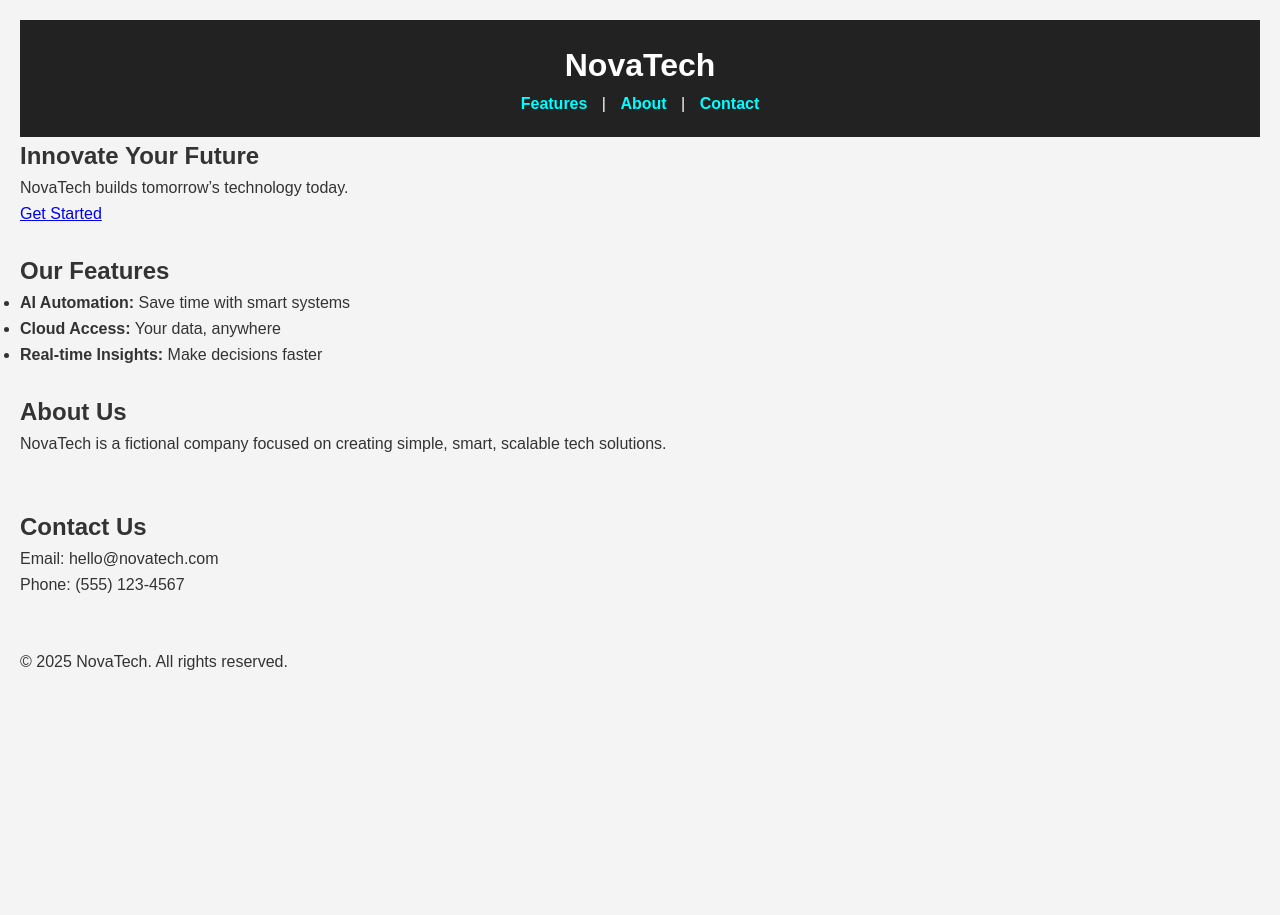
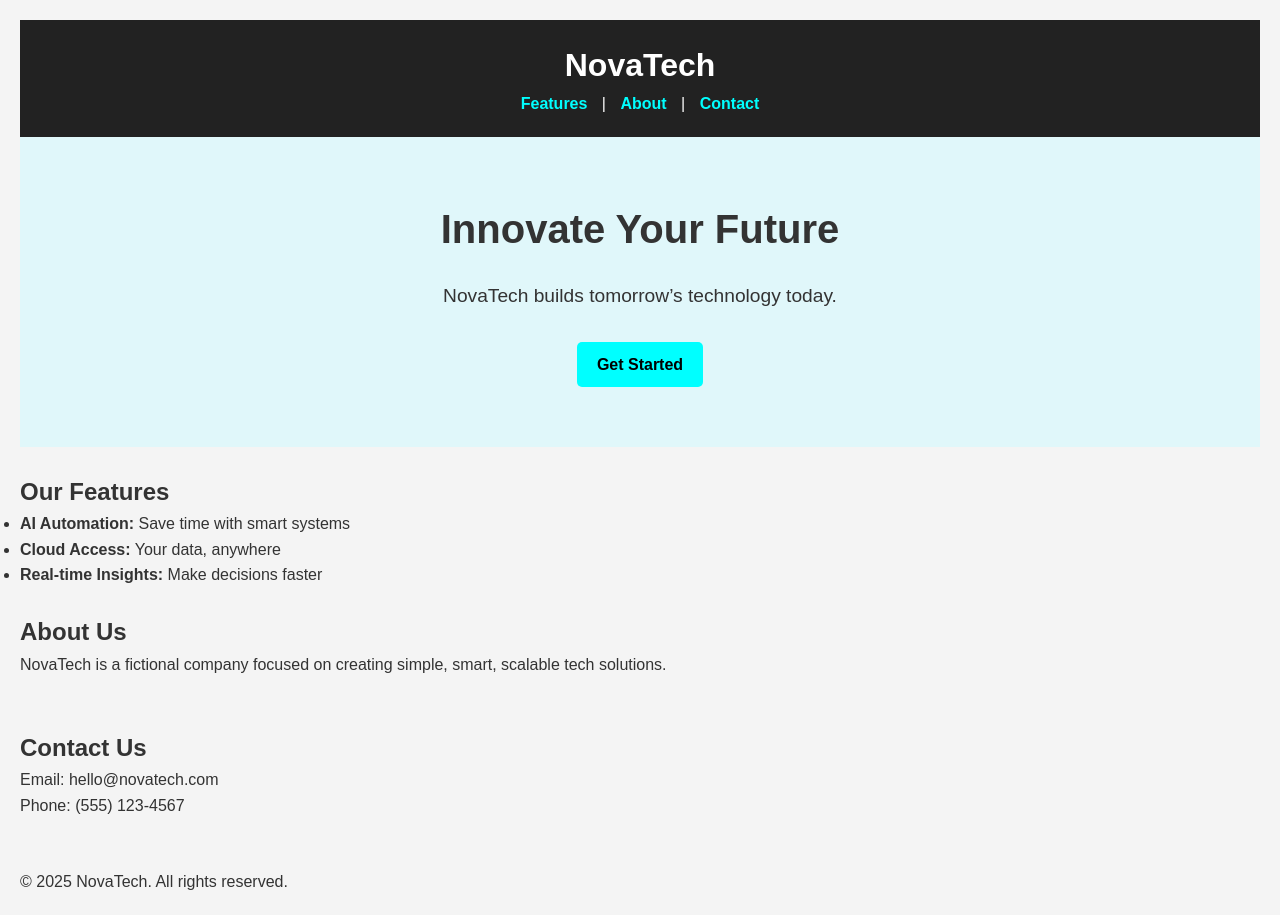
Before and after one commit to mashiyat210031/nova-landing-page, a plain HTML site: page index.html in a window 1280 px wide. Before the commit the page ends 800 px from the top, so only its background shows below. Drawn offline with Linux system fonts and the light colour scheme.

Commit message:
Update style.css

```diff
--- a/style.css
+++ b/style.css
@@ -30,3 +30,33 @@ nav a {
 nav a:hover {
   color: #fff;
 }
+
+.hero {
+  text-align: center;
+  padding: 60px 20px;
+  background-color: #e0f7fa; /* optional: adds a light background */
+}
+
+.hero h2 {
+  font-size: 2.5rem;
+  margin-bottom: 20px;
+}
+
+.hero p {
+  font-size: 1.2rem;
+  margin-bottom: 30px;
+}
+
+.hero a {
+  display: inline-block;
+  padding: 10px 20px;
+  background-color: #0ff;
+  color: #000;
+  text-decoration: none;
+  border-radius: 5px;
+  font-weight: bold;
+}
+
+.hero a:hover {
+  background-color: #00cccc;
+}
```
